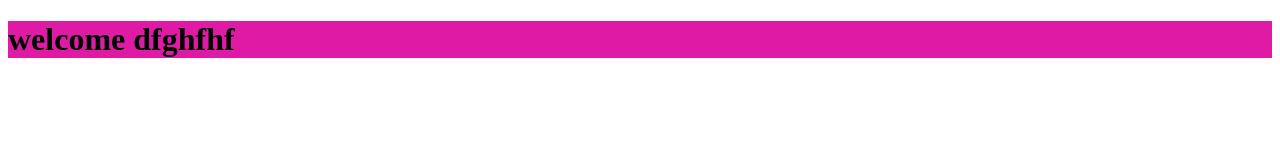
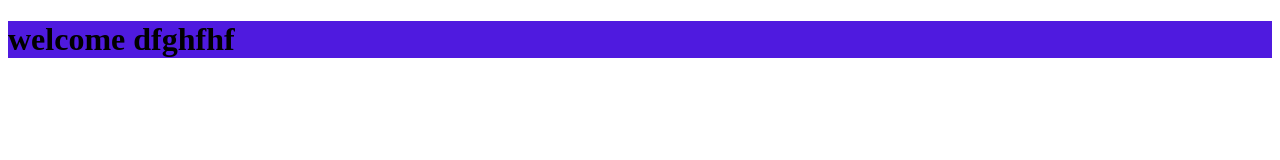
Before and after one commit to Mridularora123/test2, a plain HTML site: page index.html in a window 1280 px wide. Drawn offline with Linux system fonts and the light colour scheme.

Commit message:
update css5

```diff
--- a/style/css.css
+++ b/style/css.css
@@ -1,3 +1,3 @@
 h1{
-    background-color: rgb(223, 26, 164);
+    background-color: rgb(79, 26, 223);
 }
```
